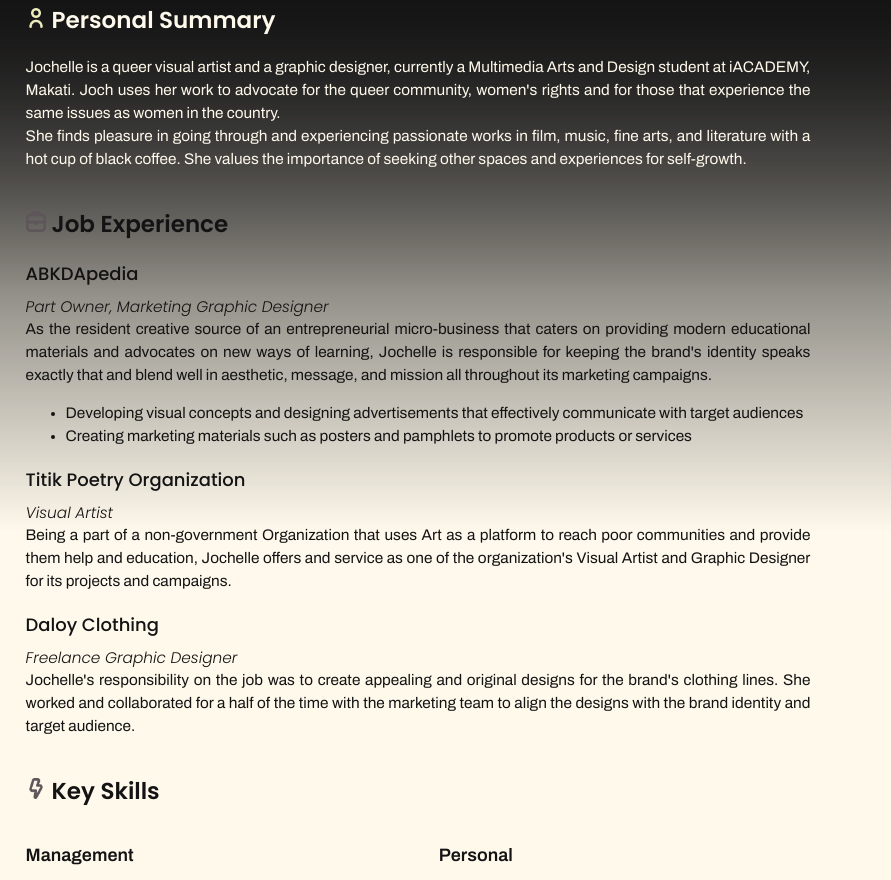
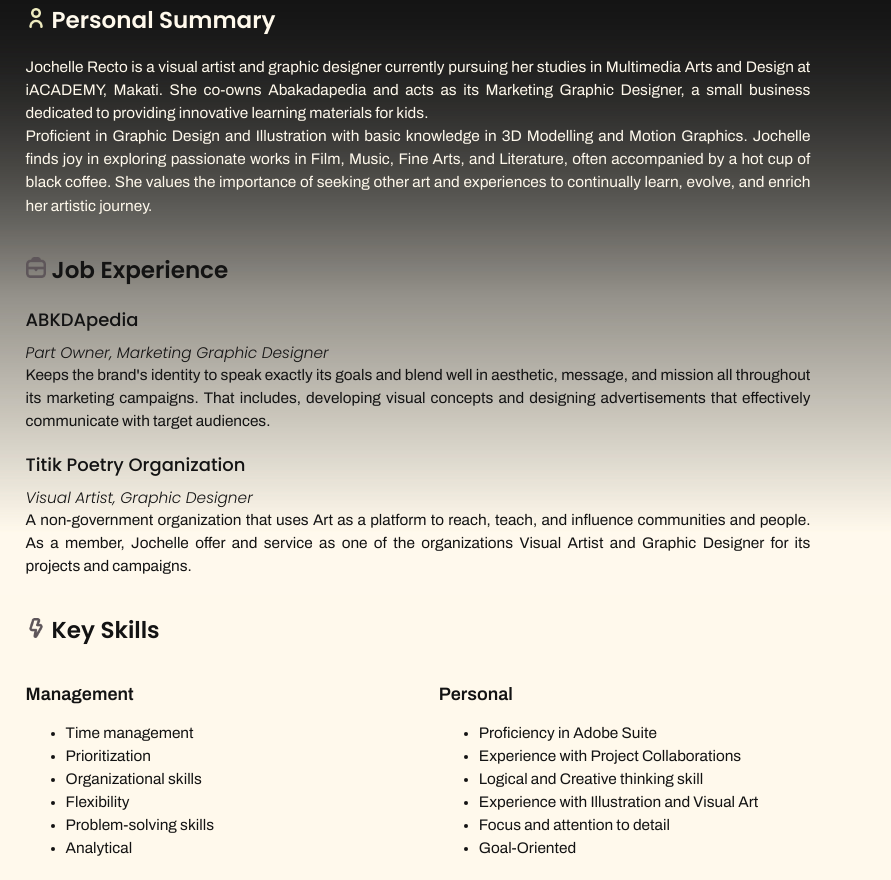
Before and after one commit to JochelleRecto/Portfolio, a plain HTML site: page about.html in a window 1280 px wide. Shown: the part 340-1220 px from the top of the page, 0-891 px from the left. Drawn offline with Linux system fonts and the light colour scheme.

Commit message:
Update about.html

```diff
--- a/about.html
+++ b/about.html
@@ -47,9 +47,10 @@
 
 		<h2 id="top-subheader"><img id="icon-title" src="img/user.png"> Personal Summary</h2>
 
-		<p id="top-paragraph">Jochelle is a queer visual artist and a graphic designer, currently a Multimedia Arts and Design student at iACADEMY, Makati. Joch uses her work to advocate for the queer community, women's rights and for those that experience the same issues as women in the country.</p>
+		<p id="top-paragraph">Jochelle Recto is a visual artist and graphic designer currently pursuing her studies in Multimedia Arts and Design at iACADEMY, Makati. She co-owns Abakadapedia and acts as its Marketing Graphic Designer, a small business dedicated to providing innovative learning materials for kids.
+</p>
 
-		<p id="top-paragraph">She finds pleasure in going through and experiencing passionate works in film, music, fine arts, and literature with a hot cup of black coffee. She values the importance of seeking other spaces and experiences for self-growth.</p>
+		<p id="top-paragraph">Proficient in Graphic Design and Illustration with basic knowledge in 3D Modelling and Motion Graphics. Jochelle finds joy in exploring passionate works in Film, Music, Fine Arts, and Literature, often accompanied by a hot cup of black coffee. She values the importance of seeking other art and experiences to continually learn, evolve, and enrich her artistic journey.</p>
 
 <br>
 
@@ -57,19 +58,11 @@
 		<h2 id="subheader1"><img id="icon-title" src="img/briefcase.png"> Job Experience</h2>
 		<h3 id="employer">ABKDApedia</h3>
 		<h4 id="job-title">Part Owner, Marketing Graphic Designer</h4>
-		<p>As the resident creative source of an entrepreneurial micro-business that caters on providing modern educational materials and advocates on new ways of learning, Jochelle is responsible for keeping the brand's identity speaks exactly that and blend well in aesthetic, message, and mission all throughout its marketing campaigns.</p>
-		<ul>
-			<li>Developing visual concepts and designing advertisements that effectively communicate with target audiences</li>
-			<li>Creating marketing materials such as posters and pamphlets to promote products or services</li>
-		</ul>
+		<p>  Keeps the brand's identity to speak exactly its goals and blend well in aesthetic, message, and mission all throughout its marketing campaigns. That includes, developing visual concepts and designing advertisements that effectively communicate with target audiences. </p>
 
 		<h3 id="employer">Titik Poetry Organization</h3>
-		<h4 id="job-title">Visual Artist</h4>
-		<p>Being a part of a non-government Organization that uses Art as a platform to reach poor communities and provide them help and education, Jochelle offers and service as one of the organization's Visual Artist and Graphic Designer for its projects and campaigns.</p>
-
-		<h3 id="employer">Daloy Clothing</h3>
-		<h4 id="job-title">Freelance Graphic Designer</h4>
-		<p>Jochelle's responsibility on the job was to create appealing and original designs for the brand's clothing lines. She worked and collaborated for a half of the time with the marketing team to align the designs with the brand identity and target audience.</p>
+		<h4 id="job-title">Visual Artist, Graphic Designer</h4>
+		<p>A non-government organization that uses Art as a platform to reach, teach, and influence communities and people. As a member, Jochelle offer and service as one of the organizations Visual Artist and Graphic Designer for its projects and campaigns.</p>
 
 <br>
 
```
